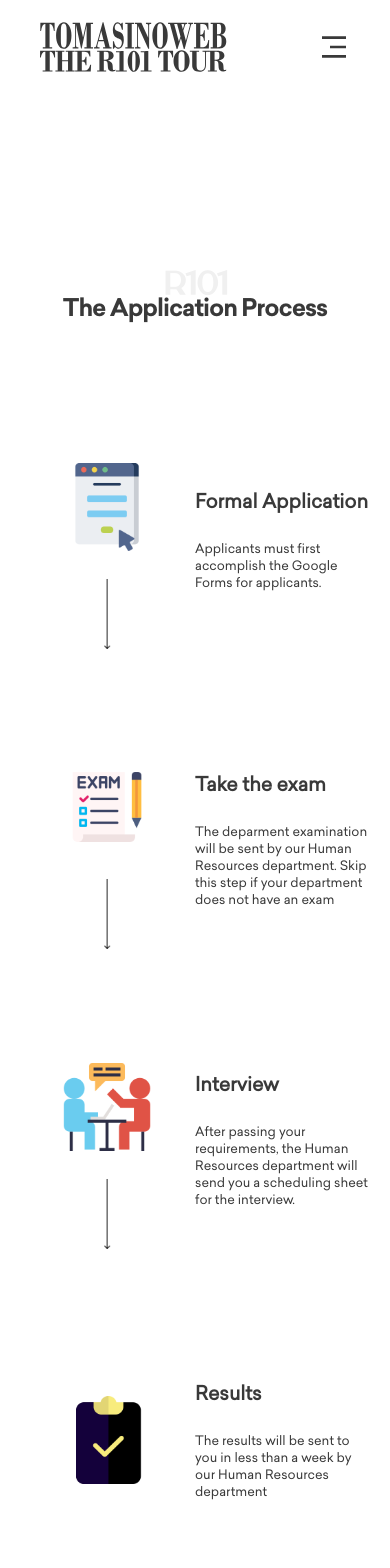
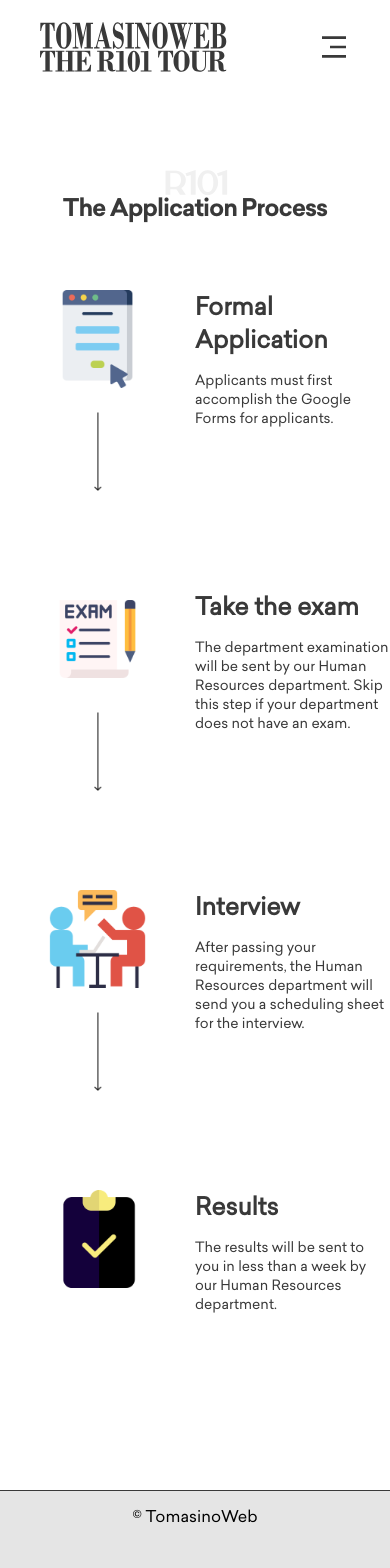
Before and after one commit to TomasinoWeb/tomasinoWebR101, a Next.js app: page /r101 in a window 390 px wide. Shown: the top 1568 px of the page. Built offline with nearby package versions, Linux system fonts and the light colour scheme.

Commit message:
Fix r101 page

```diff
--- a/src/pages/r101.module.scss
+++ b/src/pages/r101.module.scss
@@ -1,15 +1,4 @@
-.R101 {
-  overflow-y: hidden;
-  margin: auto;
-  width: 90%;
-  min-height: calc(100vh - 80px - 57px);
-  display: flex;
-  justify-content: flex-start;
-  align-items: center;
-  flex-direction: column;
-  margin-top: 100px;
-}
-.r101-hero {
+.hero {
   width: 100%;
   display: flex;
   justify-content: center;
@@ -20,162 +9,129 @@
   font-size: 3em;
   padding-bottom: 50px;
   margin-top: 30px;
-}
-.r101-hero h1 {
+
+  h1 {
     line-height: 1;
     font-weight: 500;
   }
+}
 
-.r101-card-container {
+.container {
   display: flex;
   justify-content: center;
   align-items: center;
   gap: 5%;
 }
 
-.r101-card {
+.card {
   display: flex;
   justify-content: space-between;
   align-items: flex-start;
   flex-direction: column;
   width: 25%;
   height: 300px;
-}
 
-.r101-card-icon-row {
+  .icon_row {
     width: 100%;
     display: flex;
     justify-content: space-between;
     align-items: center;
-}
 
-.r101-icon {
+    .icon {
       max-width: 50%;
       max-height: 50%;
     }
 
-.r101-arrow {
+    .arrow {
       max-width: 50%;
       max-height: 50%;
     }
+  }
 
-.r101-card-content-container {
+  .content_container {
     min-height: 100%;
     width: 100%;
     display: flex;
     flex-direction: column;
 
-  justify-content: flex-start;
-  align-items: flex-start;
-}
-
-.r101-card-title {
+    .title {
       font-size: 1.5em;
       padding-bottom: 15px;
     }
 
-.r101-card-text {
+    .text {
       font-weight: 500;
-}
 
-.R101 a {
+      a {
         font-weight: 500;
         color: var(--secondary);
+
+        &:hover {
+          color: #be7c0a;
         }
-
-.R101 a:hover {
-  color: #be7c0a;
+      }
+    }
+  }
 }
 
 @media (max-height: 800px) {
-  .r101-hero {
-    width: 100%;
-    display: flex;
-    justify-content: center;
-    align-items: center;
-    flex-direction: column;
-    gap: 0.3;
-    font-weight: 500;
-    font-size: 2.5em;
-    padding-bottom: 50px;
-    margin-top: 30px;
+  .container {
+    padding: 0 48px;
   }
-
-  .r101-card-title {
+  .title {
     font-size: 1.3em;
     padding-bottom: 15px;
   }
 
-  .r101-card-text {
+  .text {
     font-size: 0.8em;
   }
 }
 
 @media only screen and (max-width: 768px) {
-  .r101-card-container {
+  .container {
     flex-direction: column;
-  }
 
-  .r101-card {
+    .card {
       width: 100%;
       flex-direction: row;
       justify-content: space-between;
-    align-items: center;
     }
 
-  .r101-card-icon-row {
+    .icon_row {
       flex-direction: column;
       align-items: center;
       justify-content: center;
       gap: 60px;
-  }
 
-  .r101-arrow {
+      .arrow {
         transform: rotate(90deg);
         max-width: 40%;
       }
     }
 
-@media only screen and (max-width: 600px) {
-  .r101-hero {
-    font-size: 1.5em;
-    justify-content: center;
-    align-items: center;
+    .title {
+      font-size: 24px;
     }
 
-  .r101-card-title {
-    font-size: 1.3em;
+    .text {
+      font-size: 18px;
+    }
   }
 }
 
-@media only screen and (max-width: 425px) {
-  .r101-hero {
-    font-size: 1.5em;
+@media only screen and (max-width: 480px) {
+  .hero {
+    font-size: 24px;
   }
 
-  .r101-card-title {
-    font-size: 1.2em;
+  .container {
+    .title {
+      font-size: 21px;
     }
 
-  .r101-card-content-container {
-    justify-content: center;
-    gap: 10px;
-  }
-  .r101-card-text {
-    font-size: 0.8em;
+    .text {
+      font-size: 14px;
     }
   }
-
-@media only screen and (max-width: 300px) {
-  .r101-hero {
-    font-size: 1.3em;
 }
-
-  .r101-card-title {
-    font-size: 0.8em;
-  }
-
-  .r101-card-text {
-    font-size: 0.5em;
-  }
-}
--- a/src/pages/r101.tsx
+++ b/src/pages/r101.tsx
@@ -9,19 +9,19 @@ export default function () {
         name="description"
         content="Become a part of TomasinoWeb through these easy steps. Step 1: Fill out the Google Forms. Step 2: Take the Exam. Step 3: Take an Interview. Step 4: Wait for results"
       />
-      <div className={styles["R101"]}>
-        <div className={styles["r101-hero"]}>
+      <div className={styles.r101}>
+        <div className={styles.hero}>
           <Titles title="R101">The Application Process</Titles>
         </div>
-        <div className={styles["r101-card-container"]}>
-          <div className={styles["r101-card"]}>
-            <div className={styles["r101-card-icon-row"]}>
-              <img src="/static/form.png" alt="form" className={styles["r101-icon"]} />
-              <img src="/static/arrow.png" alt="arrow" className={styles["r101-arrow"]} />
+        <div className={styles.container}>
+          <div className={styles.card}>
+            <div className={styles.icon_row}>
+              <img src="/static/form.png" alt="form" className={styles.icon} />
+              <img src="/static/arrow.png" alt="arrow" className={styles.arrow} />
             </div>
-            <div className={styles["r101-card-content-container"]}>
-              <h2 className={styles["r101-card-title"]}>Formal Application</h2>
-              <p className={styles["r101-card-text"]}>
+            <div className={styles.content_container}>
+              <h2 className={styles.title}>Formal Application</h2>
+              <p className={styles.text}>
                 Applicants must first accomplish the{" "}
                 <a href="https://forms.gle/WyzZ99XBtZjVLPdH7" target="_blank" rel="noreferrer">
                   Google Forms
@@ -30,40 +30,40 @@ export default function () {
               </p>
             </div>
           </div>
-          <div className={styles["r101-card"]}>
-            <div className={styles["r101-card-icon-row"]}>
-              <img src="/static/exam.png" alt="exam" className={styles["r101-icon"]} />
-              <img src="/static/arrow.png" alt="arrow" className={styles["r101-arrow"]} />
+          <div className={styles.card}>
+            <div className={styles.icon_row}>
+              <img src="/static/exam.png" alt="exam" className={styles.icon} />
+              <img src="/static/arrow.png" alt="arrow" className={styles.arrow} />
             </div>
-            <div className={styles["r101-card-content-container"]}>
-              <h2 className={styles["r101-card-title"]}>Take the exam</h2>
-              <p className={styles["r101-card-text"]}>
-                The deparment examination will be sent by our Human Resources department. Skip this step if your
-                department does not have an exam
+            <div className={styles.content_container}>
+              <h2 className={styles.title}>Take the exam</h2>
+              <p className={styles.text}>
+                The department examination will be sent by our Human Resources department. Skip this step if your
+                department does not have an exam.
               </p>
             </div>
           </div>
-          <div className={styles["r101-card"]}>
-            <div className={styles["r101-card-icon-row"]}>
-              <img src="/static/interview.png" alt="interview" className={styles["r101-icon"]} />
-              <img src="/static/arrow.png" alt="arrow" className={styles["r101-arrow"]} />
+          <div className={styles.card}>
+            <div className={styles.icon_row}>
+              <img src="/static/interview.png" alt="interview" className={styles.icon} />
+              <img src="/static/arrow.png" alt="arrow" className={styles.arrow} />
             </div>
-            <div className={styles["r101-card-content-container"]}>
-              <h2 className={styles["r101-card-title"]}>Interview</h2>
-              <p className={styles["r101-card-text"]}>
+            <div className={styles.content_container}>
+              <h2 className={styles.title}>Interview</h2>
+              <p className={styles.text}>
                 After passing your requirements, the Human Resources department will send you a scheduling sheet for the
                 interview.
               </p>
             </div>
           </div>
-          <div className={styles["r101-card"]}>
-            <div className={styles["r101-card-icon-row"]}>
-              <img src="/static/result.png" alt="result" className={styles["r101-icon"]} />
+          <div className={styles.card}>
+            <div className={styles.icon_row}>
+              <img src="/static/result.png" alt="result" className={styles.icon} />
             </div>
-            <div className={styles["r101-card-content-container"]}>
-              <h2 className={styles["r101-card-title"]}>Results</h2>
-              <p className={styles["r101-card-text"]}>
-                The results will be sent to you in less than a week by our Human Resources department
+            <div className={styles.content_container}>
+              <h2 className={styles.title}>Results</h2>
+              <p className={styles.text}>
+                The results will be sent to you in less than a week by our Human Resources department.
               </p>
             </div>
           </div>
```
Lines whose indentation alone changed are shown as unchanged.
